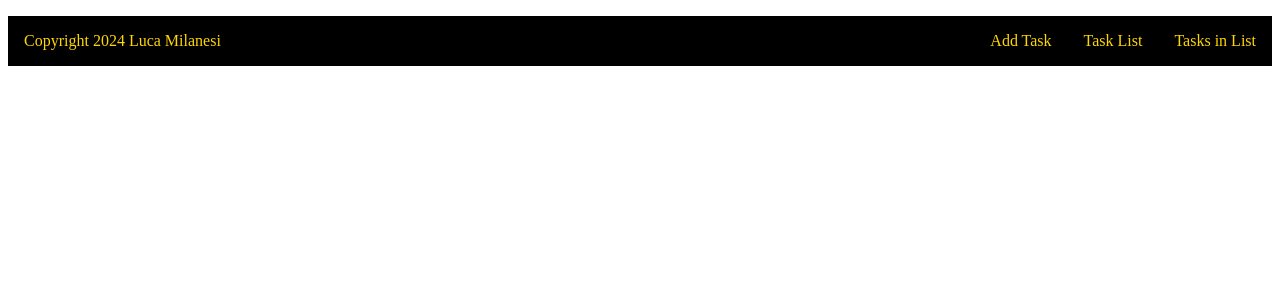
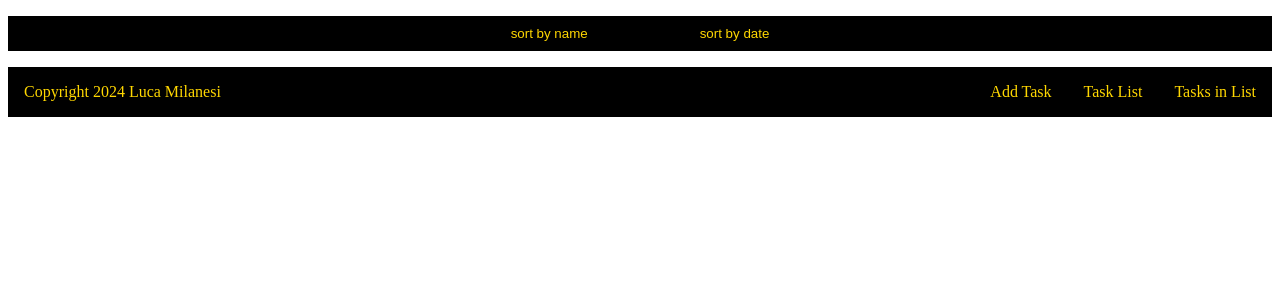
Before and after one commit to milanesiluca/todoList, a React (Vite) app: page /task-list in a window 1280 px wide. Shown: the top 300 px of the page. Built offline with nearby package versions, Linux system fonts and the light colour scheme.

Commit message:
sorting by name function

```diff
--- a/src/App.tsx
+++ b/src/App.tsx
@@ -58,6 +58,19 @@ function App() {
     }
   }
 
+  const sortByName = () => {
+    tasks.sort(function(a,b) {
+      var x = a.name;
+      var y = b.name;
+      return ((x < y) ? -1 : ((x > y) ? 1 : 0));
+    })
+    setTasks([...tasks]);
+  }
+
+  const sortByDate = () => {
+
+  }
+
   const toDoContext : IToDoListContext = {
     tasks: tasks,
     idToEdit : taskToEdit,
@@ -67,7 +80,9 @@ function App() {
     onDoneClick,
     onEditClick,
     moveTaskUp,
-    moveTaskDown
+    moveTaskDown,
+    sortByName,
+    sortByDate
   };
 
 
--- a/src/CSS/TaskListPage.css
+++ b/src/CSS/TaskListPage.css
@@ -0,0 +1,18 @@
+.tool-bar {
+    display: flex;
+    justify-content: center;
+    gap: 6rem;
+    align-items: center;
+    margin-top: 1rem;
+    margin-bottom: 1rem;
+    background-color: black;
+    padding: 2px;
+    color: gold;
+}
+
+.sort-btn{
+    background-color: transparent;
+    color: gold;
+    border: 0;
+    padding: 0.5rem;
+}
--- a/src/Pages/TaskListPage.tsx
+++ b/src/Pages/TaskListPage.tsx
@@ -8,6 +8,11 @@ export function TaskListPage(): ReactElement {
   const context = useOutletContext<IToDoListContext>();
 
   return (
+    <section>
+        <span className="tool-bar">
+            <button className="sort-btn" onClick={context.sortByName}>sort by name</button>
+            <button className="sort-btn">sort by date</button>
+        </span>
         <span className="tasklist">
         {context.tasks.map((task) => (
             <ToDoCard
@@ -21,5 +26,6 @@ export function TaskListPage(): ReactElement {
             />
         ))}
         </span>
+    </section>
   );
 }
--- a/src/components/ToDoCard.tsx
+++ b/src/components/ToDoCard.tsx
@@ -12,8 +12,6 @@ interface ITaskProps{
 }
 
 export function ToDoCard({task, onDeleteClick, onDoneClick, onEditClick, moveTaskUp, moveTaskDown}: ITaskProps) : ReactElement {
-
-
 
     return(
         <section className="container-section">
--- a/src/interfaces/interfaces.ts
+++ b/src/interfaces/interfaces.ts
@@ -17,4 +17,6 @@ export interface IToDoListContext {
     onEditClick: (task: ITaskData) => void;
     moveTaskUp:(task: ITaskData) => void;
     moveTaskDown:(task: ITaskData) => void;
+    sortByName: () => void;
+    sortByDate: () => void;
 }
```
Lines whose indentation alone changed are shown as unchanged.
